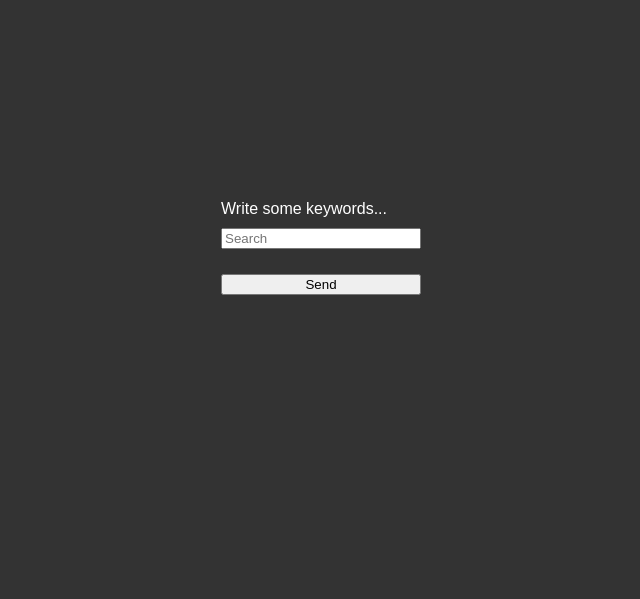
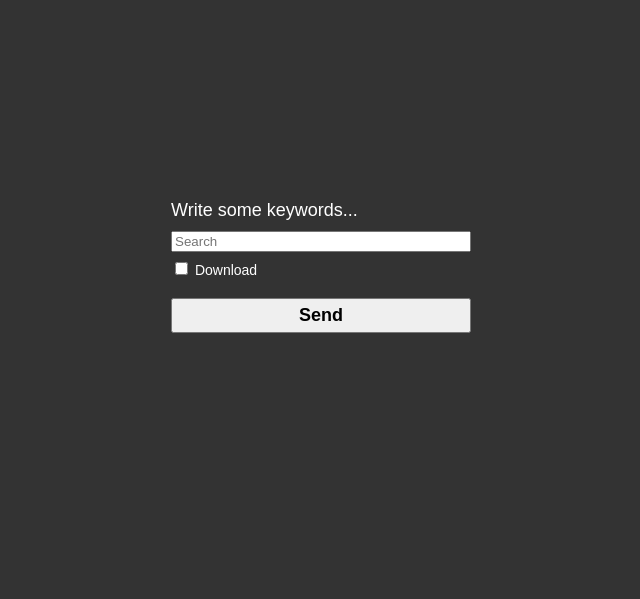
Before and after one commit to ATreTCM/InstaParser, a Django app: page /create/ in a window 1280 px wide. Shown: the top 599 px of the page, without its empty margins (319-959 px from the left). Run offline with Django 4.2, Linux system fonts and the light colour scheme.

Commit message:
checkbox

```diff
--- a/instaparser/main_inst/templates/main_inst/index.html
+++ b/instaparser/main_inst/templates/main_inst/index.html
@@ -9,6 +9,7 @@
                 background-color: #333333;
                 color: white;
                 font-family: 'Rubik', sans-serif;
+                font-size: 18px;
             }
 
             a {
@@ -18,7 +19,7 @@
             .form_search {
                 display: flex;
                 flex-direction: column;
-                width: 200px;
+                width: 300px;
                 margin: 200px auto;
             }
 
@@ -27,7 +28,15 @@
             }
 
             .inst_search:last-child {
-                margin-top: 15px;
+                padding: 5px;
+                font-size: 18px;
+                font-weight: 700;
+            }
+
+            .download {
+                font-size: 14px;
+                margin-bottom: 20px;
+                margin-top: -3px;
             }
         </style>
     </head>
@@ -36,6 +45,10 @@
             {% csrf_token %}
             <label class="inst_search" for="inst-search">Write some keywords...</label>
             <input class="inst_search" id="inst-search" type="text" placeholder="Search" name="search">
+            <div class="download">
+                <input type="checkbox" id="download" name="download">
+                <label class="download" for="download">Download</label>
+            </div>
             <input class="inst_search" type="submit" value="Send">
         </form>
     </body>
```
